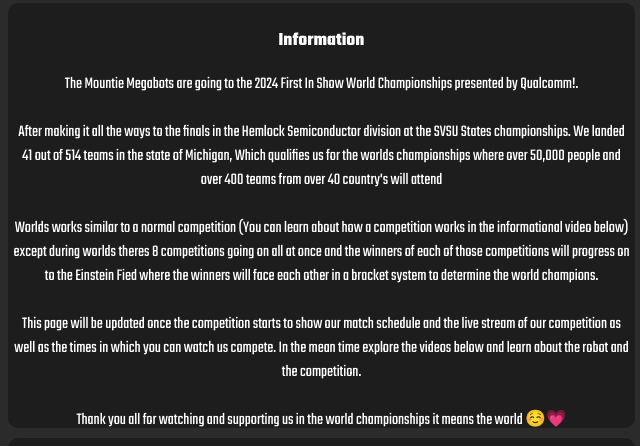
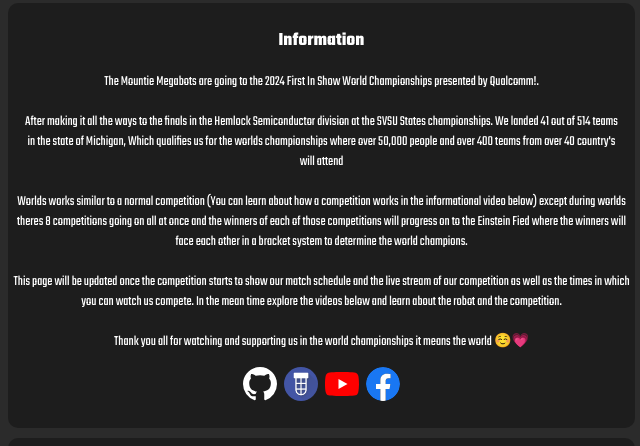
Before and after one commit to Mountie-Megabots/Joust-Brigade-Worlds-2024, a plain HTML site: page index.html in a window 1280 px wide. Shown: the part 410-856 px from the top of the page, 0-640 px from the left. Drawn offline with Linux system fonts and the light colour scheme.

Commit message:
Added Social Bars

```diff
--- a/assets/css/index.css
+++ b/assets/css/index.css
@@ -59,7 +59,7 @@ body, html {
 
 .info {
     text-wrap: pretty;
-    font-size: 1.3vw;
+    font-size: 1.1vw;
 }
 
 @media screen and (max-width: 600px) {
--- a/index.html
+++ b/index.html
@@ -17,7 +17,8 @@
             <h1>7197 <span class="white-outline" style="color: rgb(151, 6, 6);">Mountie</span> <span
                     class="white-outline" style="color: rgb(0, 0, 0);">Megabots</span> are going to worlds!</h1>
             <h2 style="text-wrap: nowrap;"> April 17-20th 2024 Houston, Texas</h2>
-            <p style=" text-wrap: pretty;">"It's 1,200 miles to Houston we've got charged batteries, half a roll of duct tape it's FIRST and we're wearing saftety galsses." <br> "Hit It!"</p>
+            <p style=" text-wrap: pretty;">"It's 1,200 miles to Houston we've got charged batteries, half a roll of duct
+                tape it's FIRST and we're wearing saftety galsses." <br> "Hit It!"</p>
         </div>
     </div>
 
@@ -26,22 +27,41 @@
             <div class="tile">
                 <h3>Information</h3>
                 <p class="info">
-                    The Mountie Megabots are going to the 2024 First In Show World Championships presented by Qualcomm!. <br><br> After making it all the ways to the finals in the Hemlock Semiconductor division at the SVSU States championships. We landed 41 out of 514 teams in the state of Michigan, Which qualifies us for the worlds championships where over 50,000 people and over 400 teams from over 40 country's will attend <br><br>
-Worlds works similar to a normal competition (You can learn about how a competition works in the informational video below) except during worlds theres 8 competitions going on all at once and the winners of each of those competitions will progress on to the Einstein Fied where the winners will face each other in a bracket system to determine the world champions. <br><br> This page will be updated once the competition starts to show our match schedule and the live stream of our competition as well as the times in which you can watch us compete. In the mean time explore the videos below and learn about the robot and the competition. <br><br> Thank you all for watching and supporting us in the world championships it means the world ☺️💗
+                    The Mountie Megabots are going to the 2024 First In Show World Championships presented by Qualcomm!.
+                    <br><br> After making it all the ways to the finals in the Hemlock Semiconductor division at the
+                    SVSU States championships. We landed 41 out of 514 teams in the state of Michigan, Which qualifies
+                    us for the worlds championships where over 50,000 people and over 400 teams from over 40 country's
+                    will attend <br><br>
+                    Worlds works similar to a normal competition (You can learn about how a competition works in the
+                    informational video below) except during worlds theres 8 competitions going on all at once and the
+                    winners of each of those competitions will progress on to the Einstein Fied where the winners will
+                    face each other in a bracket system to determine the world champions. <br><br> This page will be
+                    updated once the competition starts to show our match schedule and the live stream of our
+                    competition as well as the times in which you can watch us compete. In the mean time explore the
+                    videos below and learn about the robot and the competition. <br><br> Thank you all for watching and
+                    supporting us in the world championships it means the world ☺️💗
                 </p>
-                <h3 hidden>Socials</h3>
-                <a hidden class="link" title="Medieval Apple - Github" href="https://github.com/MedievalApple">
-                    <img src="https://github.com/MedievalApple.png"
-                        style="width: 34px; height: 34px; border-radius: 50%;">
+                <a class="link" title="Mountie Megabots - Github" href="https://github.com/Mountie-Megabots">
+                    <svg aria-hidden="true" height="34" viewBox="0 0 16 16" version="1.1" width="34">
+                        <path
+                            d="M8 0c4.42 0 8 3.58 8 8a8.013 8.013 0 0 1-5.45 7.59c-.4.08-.55-.17-.55-.38 0-.27.01-1.13.01-2.2 0-.75-.25-1.23-.54-1.48 1.78-.2 3.65-.88 3.65-3.95 0-.88-.31-1.59-.82-2.15.08-.2.36-1.02-.08-2.12 0 0-.67-.22-2.2.82-.64-.18-1.32-.27-2-.27-.68 0-1.36.09-2 .27-1.53-1.03-2.2-.82-2.2-.82-.44 1.1-.16 1.92-.08 2.12-.51.56-.82 1.28-.82 2.15 0 3.06 1.86 3.75 3.64 3.95-.23.2-.44.55-.51 1.07-.46.21-1.61.55-2.33-.66-.15-.24-.6-.83-1.23-.82-.67.01-.27.38.01.53.34.19.73.9.82 1.13.16.45.68 1.31 2.69.94 0 .67.01 1.3.01 1.49 0 .21-.15.45-.55.38A7.995 7.995 0 0 1 0 8c0-4.42 3.58-8 8-8Z">
+                        </path>
+                    </svg>
                 </a>
-                <a hidden class="link" title="Nate D Coder - Github" href="https://github.com/NateDCoder">
-                    <img src="https://github.com/NateDCoder.png" style="width: 34px; height: 34px; border-radius: 50%;">
+                <a class="link" title="7197 - Blue Alliance" href="https://www.thebluealliance.com/team/7197">
+                    <img src="/assets/img/BlueAllianceIcon.png" style="width: 34px; height: 34px; border-radius: 50%;">
                 </a>
-                <a hidden class="link" title="3xjn - Github" href="https://github.com/3xjn">
-                    <img src="https://github.com/3xjn.png" style="width: 34px; height: 34px; border-radius: 50%;">
+                <a class="link" title="Mountie Robotics - Youtube" href="https://www.youtube.com/@MountieRobotics">
+                    <svg svg aria-hidden="true" height="34" version="1.1" width="34" viewBox="0 0 68 48">
+                        <path
+                            d="M66.52,7.74c-0.78-2.93-2.49-5.41-5.42-6.19C55.79,.13,34,0,34,0S12.21,.13,6.9,1.55 C3.97,2.33,2.27,4.81,1.48,7.74C0.06,13.05,0,24,0,24s0.06,10.95,1.48,16.26c0.78,2.93,2.49,5.41,5.42,6.19 C12.21,47.87,34,48,34,48s21.79-0.13,27.1-1.55c2.93-0.78,4.64-3.26,5.42-6.19C67.94,34.95,68,24,68,24S67.94,13.05,66.52,7.74z"
+                            fill="#f00">
+                        </path>
+                        <path d="M 45,24 27,14 27,34" fill="#fff"></path>
+                    </svg>
                 </a>
-                <a hidden class="link" title="1Sky347 - Github" href="https://github.com/1Sky347">
-                    <img src="https://github.com/1Sky347.png" style="width: 34px; height: 34px; border-radius: 50%;">
+                <a class="link" title="NW Robotics - Facebook" href="https://www.facebook.com/nwrobotics">
+                    <img src="/assets/img/FacebookLogo.svg" style="width: 34px; height: 34px; border-radius: 50%;">
                 </a>
             </div>
         </div>
```
Also changed, not shown: assets/img/BlueAllianceIcon.png (added), assets/img/FacebookLogo.svg (added).
